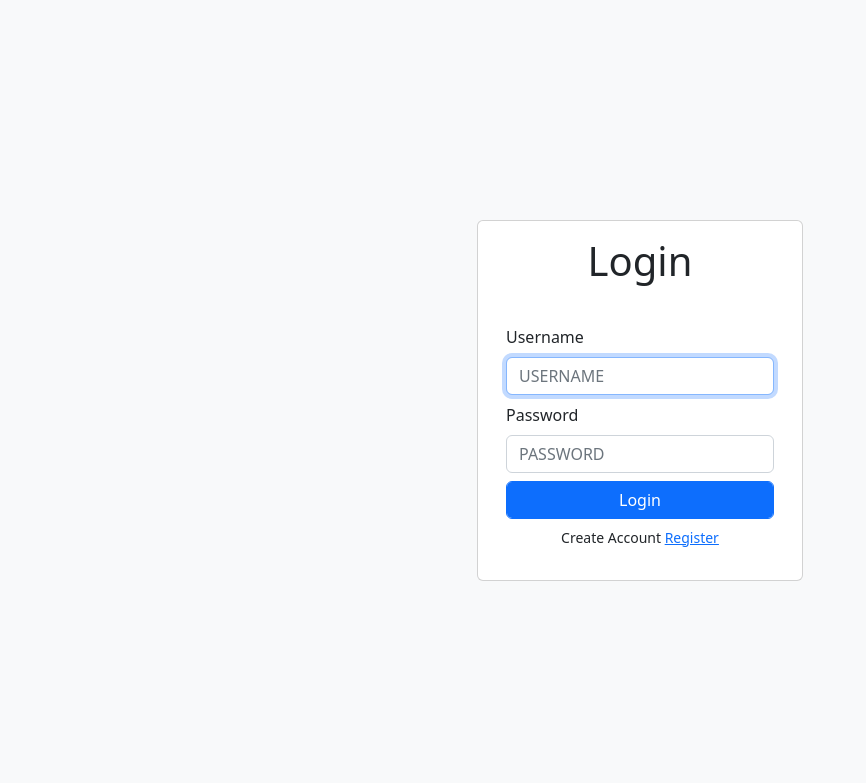
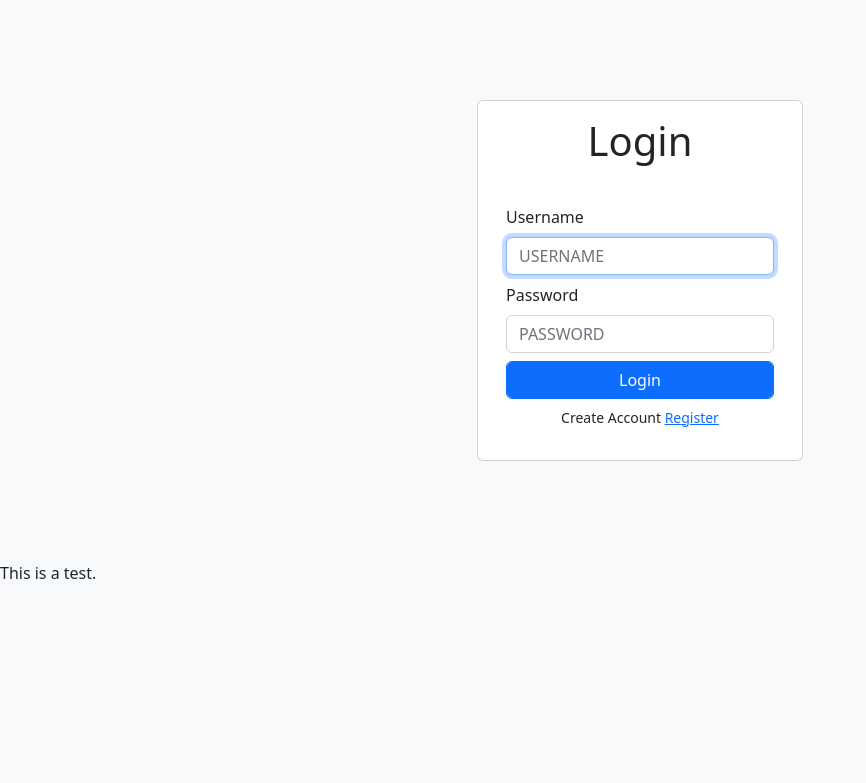
Before and after one commit to Maiu1989/the_company_app, a PHP site: page /index.php in a window 1280 px wide. Shown: the top 783 px of the page, without its empty margins (0-866 px from the left). Run offline with PHP 8.4, Linux system fonts and the light colour scheme.

Commit message:
Second with edit in index.php

```diff
--- a/views/index.php
+++ b/views/index.php
@@ -24,6 +24,7 @@
                     <p class="text-center small mt-2">Create Account <a href="../views/Register.php">Register</a></p>
                 </div>
             </div>
+            <p>This is a test.</p>
         </div>
     </div>
 
```
Also changed, not shown: 1 other file.
